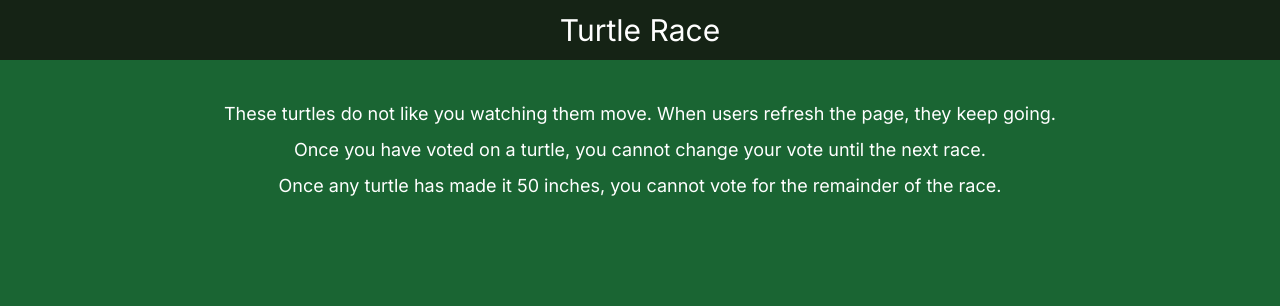
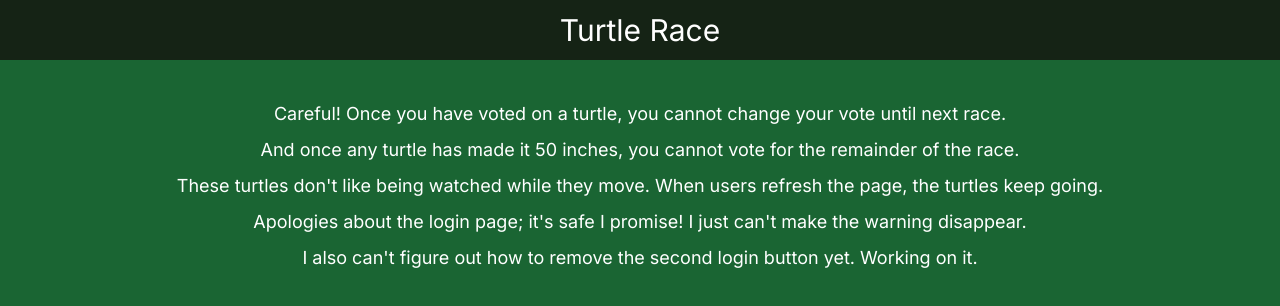
Before and after one commit to cbayles1/raindropRace, a Next.js app: page /help in a window 1280 px wide. Shown: the top 306 px of the page. Built offline with nearby package versions, Linux system fonts and the light colour scheme.

Commit message:
updated help dialog

```diff
--- a/app/(components)/HelpStuffing.js
+++ b/app/(components)/HelpStuffing.js
@@ -1,9 +1,16 @@
-export default function LoginBox() {
+export default function LoginBox({showDesc=true}) {
+    let desc = <></>;
+    if (showDesc) {
+        desc = <p id="desc">Welcome! Once logged in, you are free to place your bets on which turtle will win the race!</p>
+    }
     return (
         <div className='flex flex-col justify-self-center text-oat text-center text-sm md:text-md lg:text-lg space-y-2'>
-            <p id="refresh">These turtles do not like you watching them move. When users refresh the page, they keep going.</p>
-            <p id="noTakebacks">Once you have voted on a turtle, you cannot change your vote until the next race.</p>
-            <p id="fifty">Once any turtle has made it 50 inches, you cannot vote for the remainder of the race.</p>
+            {desc}
+            <p id="noTakebacks">Careful! Once you have voted on a turtle, you cannot change your vote until next race.</p>
+            <p id="fifty">And once any turtle has made it 50 inches, you cannot vote for the remainder of the race.</p>
+            <p id="refresh">These turtles don't like being watched while they move. When users refresh the page, the turtles keep going.</p>
+            <p id="login">Apologies about the login page; it's safe I promise! I just can't make the warning disappear.</p>
+            <p id="login2">I also can't figure out how to remove the second login button yet. Working on it.</p>
         </div>
     );
 }
--- a/app/help/page.js
+++ b/app/help/page.js
@@ -2,6 +2,6 @@ import HelpStuffing from '../(components)/HelpStuffing';
 
 export default async function Help() {
     return (<div className='m-10'>
-        <HelpStuffing></HelpStuffing>
+        <HelpStuffing showDesc={false}></HelpStuffing>
     </div>);
 }
```
